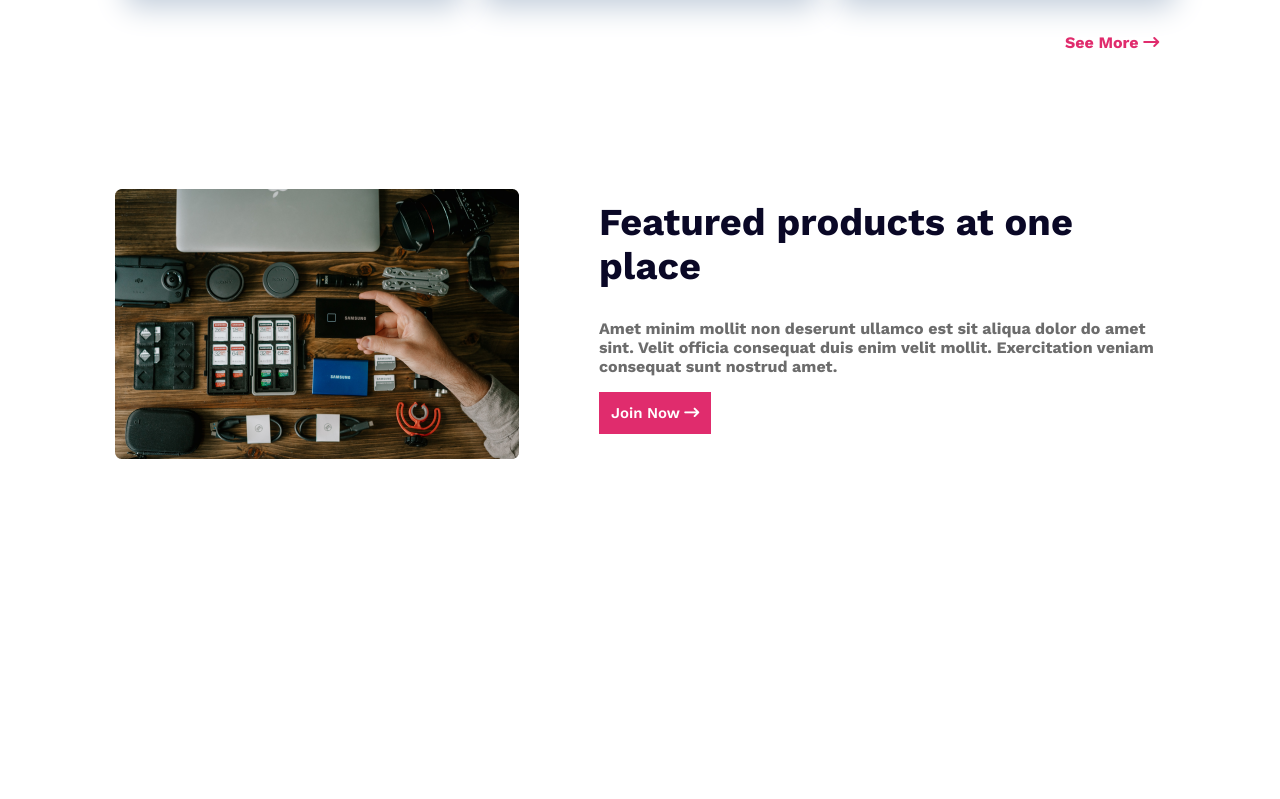
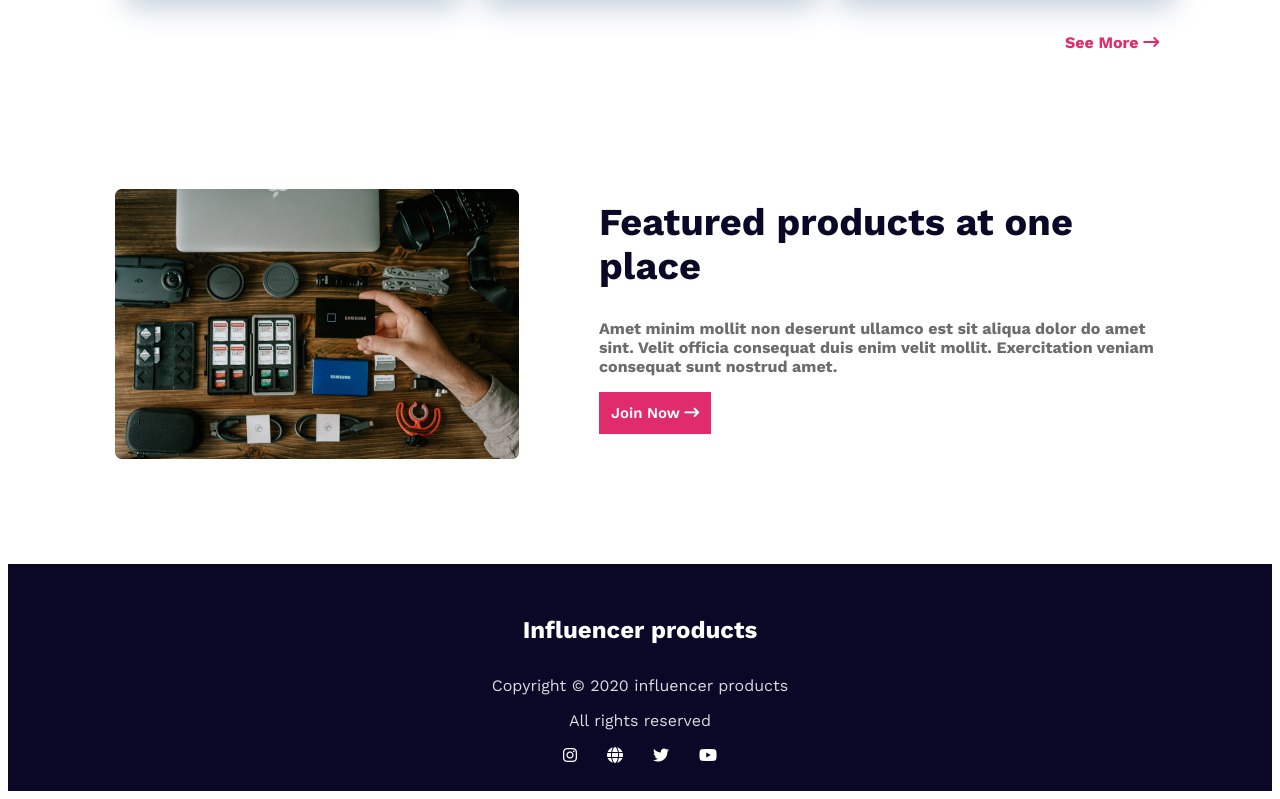
Before and after one commit to AkmolPhero/influencer-gear, a plain HTML site: page index.html in a window 1280 px wide. Shown: the part 2543-3342 px from the top of the page. Before the commit the page ends 3035 px from the top, so only its background shows below. Drawn offline with nearby package versions, Linux system fonts and the light colour scheme.

Commit message:
finished footer section with resposiveness

```diff
--- a/index.html
+++ b/index.html
@@ -118,8 +118,17 @@
             </div>
          </section>
     </main>
+    <!-- footer section starts -->
     <footer>
-
+        <h4 class="footer-title">Influencer products</h4>
+        <p class="footer-description">Copyright © 2020  influencer products</p>
+        <p class="footer-description">All rights reserved</p>
+        <ul>
+            <li><i class="fa-brands fa-instagram"></i></li>
+            <li><i class="fa-solid fa-globe"></i></li>
+            <li><i class="fa-brands fa-twitter"></i></li>
+            <li><i class="fa-brands fa-youtube"></i></li>
+        </ul>
     </footer>
 </body>
 </html>
--- a/style.css
+++ b/style.css
@@ -149,6 +149,32 @@ main{
     border-radius: 0;
 }
 
+/* footer section styles */
+footer{
+    background-color: #0A0826;
+    color: #FFFFFF;
+    text-align: center;
+    margin-top: 80px;
+    padding: 10px;
+}
+.footer-title{
+    color: #FFFFFF;
+    font-size: 24px;
+    font-weight: 700;
+    padding-top: 10px;
+}
+.footer-description{
+    color: #D9DBE1;
+    font-size: 700;
+    font-weight: 14px;
+}
+footer ul{
+    display: flex;
+    justify-content: center;
+    gap: 30px;
+    list-style: none;
+    margin-right: 40px;
+}
 
 /* responsive styles */
 
@@ -185,7 +211,7 @@ main{
         position:static;
     }
 }
-@media screen and (min-width: 576px) and (max-width:990px) {
+@media screen and (min-width: 576px) and (max-width:960px) {
     header{
         padding: 20px 100px;
     }
```
